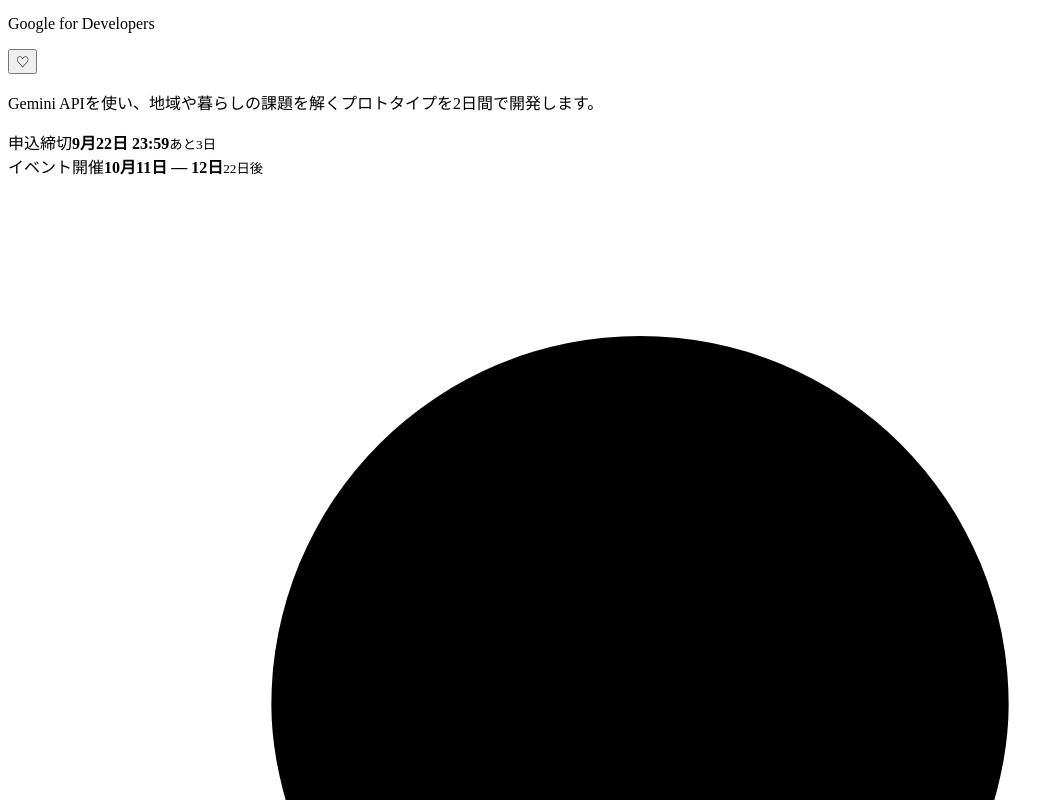
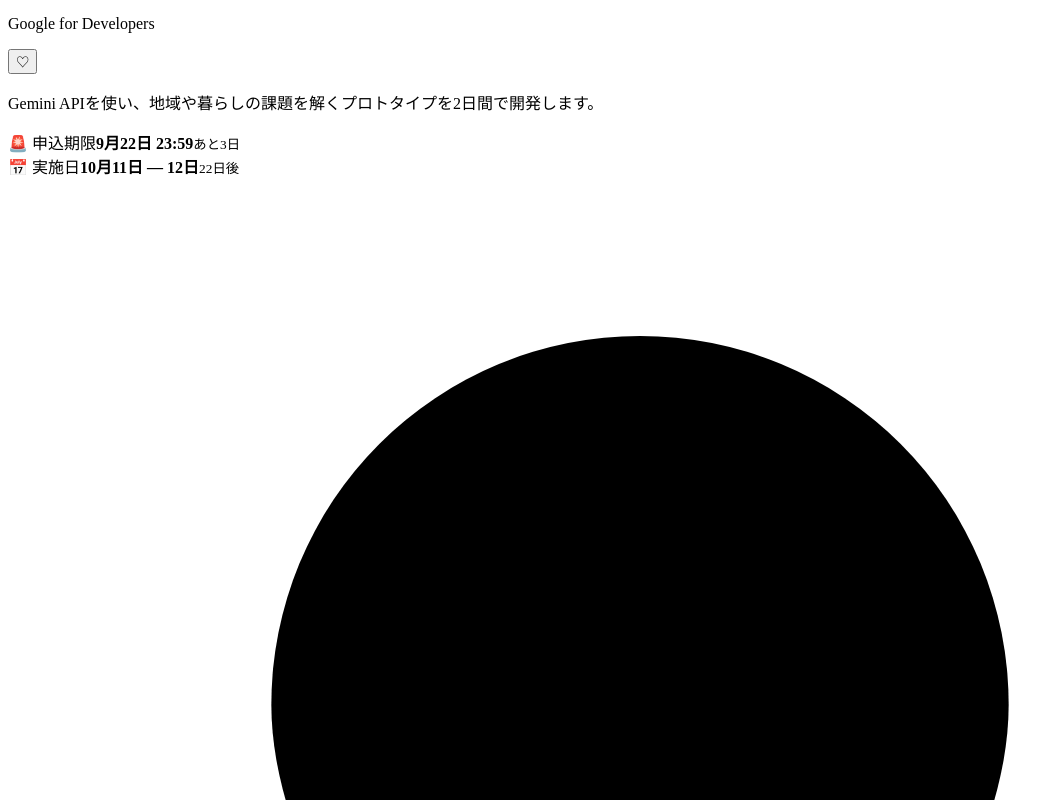
Before and after one commit to Yuya757/260919-osaka-hackathon, a React (Vite) app in the folder apps/web/: page / in a window 1280 px wide. Shown: the part 2120-2920 px from the top of the page, without its empty margins (0-1064 px from the left). Built offline with nearby package versions, Linux system fonts and the light colour scheme; the HTML template or start-up script is replaced by a standard one.

Commit message:
feat: イベントカードの日付表示をアイコン付きに変更し、スタイルを調整

```diff
--- a/apps/web/src/App.tsx
+++ b/apps/web/src/App.tsx
@@ -312,13 +312,13 @@ function App() {
 
                     <div className="event-dates">
                       <div className="date-block deadline-date">
-                        <span>申込締切</span>
+                        <span><span aria-hidden="true">🚨</span> 申込期限</span>
                         <strong>{event.deadline}</strong>
                         <small>{event.deadlineDay}</small>
                       </div>
                       <span className="date-connector" aria-hidden="true" />
                       <div className="date-block event-date">
-                        <span>イベント開催</span>
+                        <span><span aria-hidden="true">📅</span> 実施日</span>
                         <strong>{event.eventDate}</strong>
                         <small>{event.eventDay}</small>
                       </div>
--- a/apps/web/src/EventCalendarCard.css
+++ b/apps/web/src/EventCalendarCard.css
@@ -51,7 +51,7 @@
 .calendar-card__note { margin: 8px 0; color: #66788a; font-size: 13px; line-height: 1.8; }
 .calendar-card__dates { display: grid; grid-template-columns: repeat(2, minmax(0, 1fr)); align-items: start; gap: 12px; margin: 14px 0; }
 .calendar-card__date { min-width: 0; padding: 10px 12px; border-radius: 8px; overflow-wrap: anywhere; }
-.calendar-card__date span { display: block; margin-bottom: 5px; font-size: 12px; }
+.calendar-card__date > span { display: block; margin-bottom: 5px; font-size: 12px; }
 .calendar-card__date strong { font-size: 16px; }
 .calendar-card__date--deadline { color: #d34b3f; background: #fff0ed; }
 .calendar-card__date--event { color: #2a5bd7; background: #eaf0ff; }
--- a/apps/web/src/EventCalendarCard.tsx
+++ b/apps/web/src/EventCalendarCard.tsx
@@ -87,10 +87,10 @@ function EventCalendarCardContent({ event }: { event: EventCalendarCardEvent })
         <p className="calendar-card__note">{event.description}</p>
         <div className="calendar-card__dates">
           <div className="calendar-card__date calendar-card__date--deadline">
-            <span>申込締切</span><strong>{event.deadline}</strong>
+            <span><span aria-hidden="true">🚨</span> 申込期限</span><strong>{event.deadline}</strong>
           </div>
           <div className="calendar-card__date calendar-card__date--event">
-            <span>本番日程</span><strong>{event.eventDate}</strong>
+            <span><span aria-hidden="true">📅</span> 実施日</span><strong>{event.eventDate}</strong>
           </div>
         </div>
         <div className="calendar-card__source">{event.source}</div>
--- a/apps/web/src/styles.css
+++ b/apps/web/src/styles.css
@@ -577,7 +577,7 @@ h1 {
   border-radius: 7px;
 }
 
-.date-block span {
+.date-block > span {
   grid-column: 1 / -1;
   font-size: 9px;
   font-weight: 700;
```
